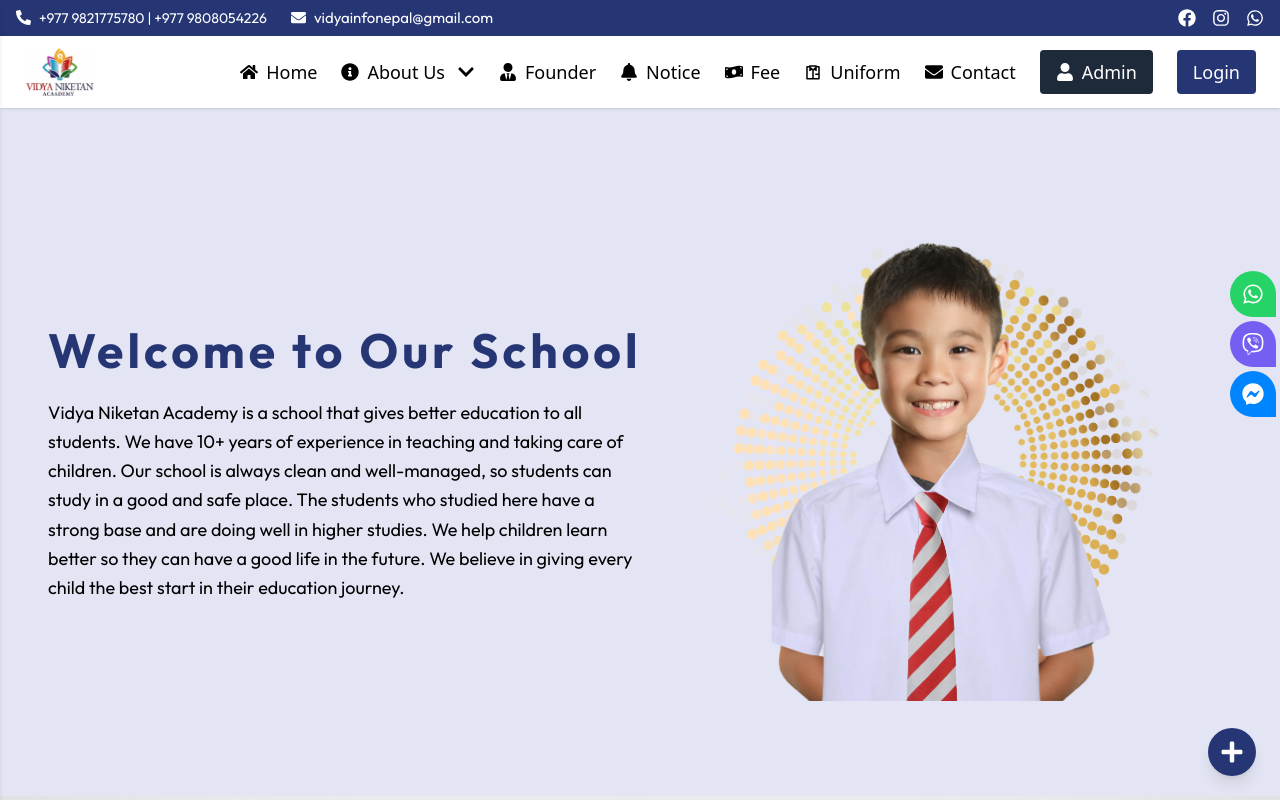
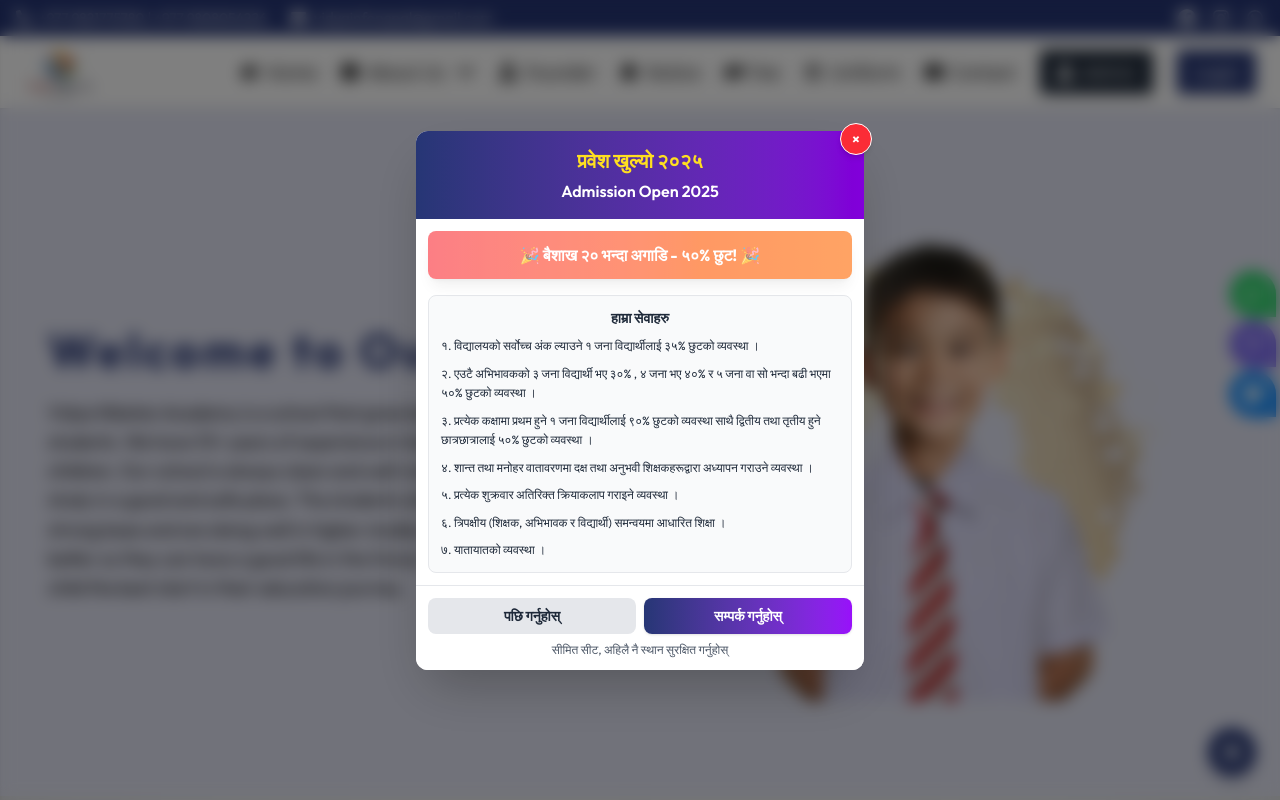
Before and after one commit to karukhusyalritesh-del/school, a React (Vite) app in the folder frontend/: page / in a window 1280 px wide. Shown: the top 800 px of the page. Built offline with nearby package versions, Linux system fonts and the light colour scheme; a web font is replaced by a local one.

Commit message:
keep admission banner

```diff
--- a/frontend/src/App.jsx
+++ b/frontend/src/App.jsx
@@ -22,6 +22,8 @@ import Footer from "./Components/Footer";
 import FloatingMenu from "./Components/FloatingMenu";
 import SocialSidebar from "./Components/SocialSidebar";
 
+
+
 // Pages
 import NoticePage from "./Pages/Notice";
 import AuthForm from "./Pages/login";
@@ -36,6 +38,7 @@ import ProtectedRoute from "./Components/ProtectedRoute";
 import darkModeColors from "./Components/DarkMode";
 import FeeStructure from "./Pages/FeeStructure";
 import StudentUniform from "./Pages/StudentUniform";
+import AdmissionAdCard from "./Components/AdmissionBanner";
 
 // Helper component to handle layout logic
 const Layout = ({ darkMode, toggleDarkMode }) => {
@@ -50,6 +53,7 @@ const Layout = ({ darkMode, toggleDarkMode }) => {
       <MainNav isDarkMode={darkMode} className="no-print" />
 
       <ToastContainer className="no-print" />
+       <AdmissionAdCard />
       <Routes>
         <Route
           path="/"
--- /dev/null
+++ b/frontend/src/Components/AdmissionBanner.jsx
@@ -0,0 +1,178 @@
+import React, { useState, useEffect, useRef } from "react";
+import { useNavigate } from "react-router-dom";
+
+const AdmissionAdCard = () => {
+  const [isVisible, setIsVisible] = useState(false);
+  const [isClosing, setIsClosing] = useState(false);
+  const cardRef = useRef(null);
+  const navigate = useNavigate();
+
+  // Show popup after 1.5s every page load
+  useEffect(() => {
+    const timer = setTimeout(() => {
+      setIsVisible(true);
+    }, 1500);
+
+    return () => clearTimeout(timer);
+  }, []);
+
+  // Prevent background scroll
+  useEffect(() => {
+    document.body.style.overflow = isVisible ? "hidden" : "unset";
+    return () => (document.body.style.overflow = "unset");
+  }, [isVisible]);
+
+  // Close popup
+  const closeAd = () => {
+    setIsClosing(true);
+    setTimeout(() => {
+      setIsVisible(false);
+      setIsClosing(false);
+    }, 300);
+  };
+
+  // Click outside to close
+  const handleOutsideClick = (e) => {
+    if (cardRef.current && !cardRef.current.contains(e.target)) closeAd();
+  };
+
+  const handleContactClick = () => {
+    closeAd();
+    setTimeout(() => navigate("/contact"), 350);
+  };
+
+  if (!isVisible) return null;
+
+  return (
+    <div
+      onClick={handleOutsideClick}
+      className={`fixed inset-0 bg-black/50 backdrop-blur-sm flex items-center justify-center z-[9999] p-2 transition-all duration-300 ${
+        isClosing ? "opacity-0" : "opacity-100"
+      }`}
+    >
+      <div
+        ref={cardRef}
+        className={`relative bg-white rounded-xl shadow-2xl w-full max-w-md mx-2 transform transition-all duration-500 animate-popup-entrance ${
+          isClosing ? "scale-95 opacity-0" : "scale-100 opacity-100"
+        }`}
+        style={{ maxHeight: "80vh" }}
+      >
+        {/* Close Button */}
+        <button
+          onClick={closeAd}
+          className="absolute -top-2 -right-2 bg-red-500 hover:bg-red-600 text-white text-sm font-bold w-8 h-8 rounded-full shadow-md hover:shadow-lg flex items-center justify-center transition-all duration-200 z-20 cursor-pointer hover:scale-110 active:scale-95 border border-white"
+        >
+          ×
+        </button>
+
+        {/* Header */}
+        <div className="bg-gradient-to-r from-[#263675] to-purple-700 text-white p-4 rounded-t-xl text-center">
+          <h1 className="text-xl font-bold text-yellow-300 mb-1">
+            प्रवेश खुल्यो २०२५
+          </h1>
+          <p className="text-base font-semibold">Admission Open 2025</p>
+        </div>
+
+        {/* Content */}
+        <div className="p-3 max-h-[55vh] overflow-y-auto custom-scrollbar">
+          {/* Special Offer Banner */}
+          <div className="bg-gradient-to-r from-red-500 to-orange-500 text-white p-3 rounded-lg text-center mb-4 relative overflow-hidden shadow-lg animate-pulse hover:animate-none hover:scale-[1.02] transition-transform duration-300">
+            <strong className="text-base font-bold relative z-10">
+              🎉 बैशाख २० भन्दा अगाडि - ५०% छुट! 🎉
+            </strong>
+          </div>
+
+          {/* Services List */}
+          <div className="bg-gray-50 border border-gray-200 rounded-lg p-3 text-xs text-gray-800 space-y-2 leading-relaxed">
+            <h3 className="text-sm font-semibold text-center mb-2">
+              हाम्रा सेवाहरु
+            </h3>
+            <p>
+              १. विद्यालयको सर्वोच्च अंक ल्याउने १ जना विद्यार्थीलाई ३५% छुटको
+              व्यवस्था ।
+            </p>
+            <p>
+              २. एउटै अभिभावकको ३ जना विद्यार्थी भए ३०% , ४ जना भए ४०% र ५
+              जना वा सो भन्दा बढी भएमा ५०% छुटको व्यवस्था ।
+            </p>
+            <p>
+              ३. प्रत्येक कक्षामा प्रथम हुने १ जना विद्यार्थीलाई ९०% छुटको
+              व्यवस्था साथै द्वितीय तथा तृतीय हुने छात्रछात्रालाई ५०% छुटको
+              व्यवस्था ।
+            </p>
+            <p>
+              ४. शान्त तथा मनोहर वातावरणमा दक्ष तथा अनुभवी शिक्षकहरूद्वारा
+              अध्यापन गराउने व्यवस्था ।
+            </p>
+            <p>५. प्रत्येक शुक्रवार अतिरिक्त क्रियाकलाप गराइने व्यवस्था ।</p>
+            <p>
+              ६. त्रिपक्षीय (शिक्षक, अभिभावक र विद्यार्थी) समन्वयमा आधारित
+              शिक्षा ।
+            </p>
+            <p>७. यातायातको व्यवस्था ।</p>
+          </div>
+        </div>
+
+        {/* Footer */}
+        <div className="p-3 border-t border-gray-200 bg-white rounded-b-xl">
+          <div className="flex space-x-2">
+            <button
+              onClick={closeAd}
+              className="flex-1 bg-gray-200 text-gray-800 font-semibold py-2 px-3 rounded-lg hover:bg-gray-300 transition-all duration-200 cursor-pointer text-sm"
+            >
+              पछि गर्नुहोस्
+            </button>
+            <button
+              onClick={handleContactClick}
+              className="flex-1 bg-gradient-to-r from-[#263675] to-purple-600 text-white font-bold py-2 px-3 rounded-lg shadow hover:shadow-md transform hover:-translate-y-0.5 transition-all duration-200 cursor-pointer text-sm"
+            >
+              सम्पर्क गर्नुहोस्
+            </button>
+          </div>
+          <p className="text-xs text-gray-600 text-center mt-2">
+            सीमित सीट, अहिलै नै स्थान सुरक्षित गर्नुहोस्
+          </p>
+        </div>
+      </div>
+
+      {/* Custom Animations and Scrollbar */}
+      <style>{`
+        @keyframes popup-entrance {
+          0% {
+            opacity: 0;
+            transform: scale(0.8) translateY(30px);
+          }
+          70% {
+            opacity: 1;
+            transform: scale(1.02) translateY(-5px);
+          }
+          100% {
+            opacity: 1;
+            transform: scale(1) translateY(0);
+          }
+        }
+
+        .animate-popup-entrance {
+          animation: popup-entrance 0.6s cubic-bezier(0.34, 1.56, 0.64, 1) forwards;
+        }
+
+        .custom-scrollbar::-webkit-scrollbar {
+          width: 6px;
+        }
+        .custom-scrollbar::-webkit-scrollbar-track {
+          background: #f1f1f1;
+          border-radius: 10px;
+        }
+        .custom-scrollbar::-webkit-scrollbar-thumb {
+          background: #c1c1c1;
+          border-radius: 10px;
+        }
+        .custom-scrollbar::-webkit-scrollbar-thumb:hover {
+          background: #a8a8a8;
+        }
+      `}</style>
+    </div>
+  );
+};
+
+export default AdmissionAdCard;
```
